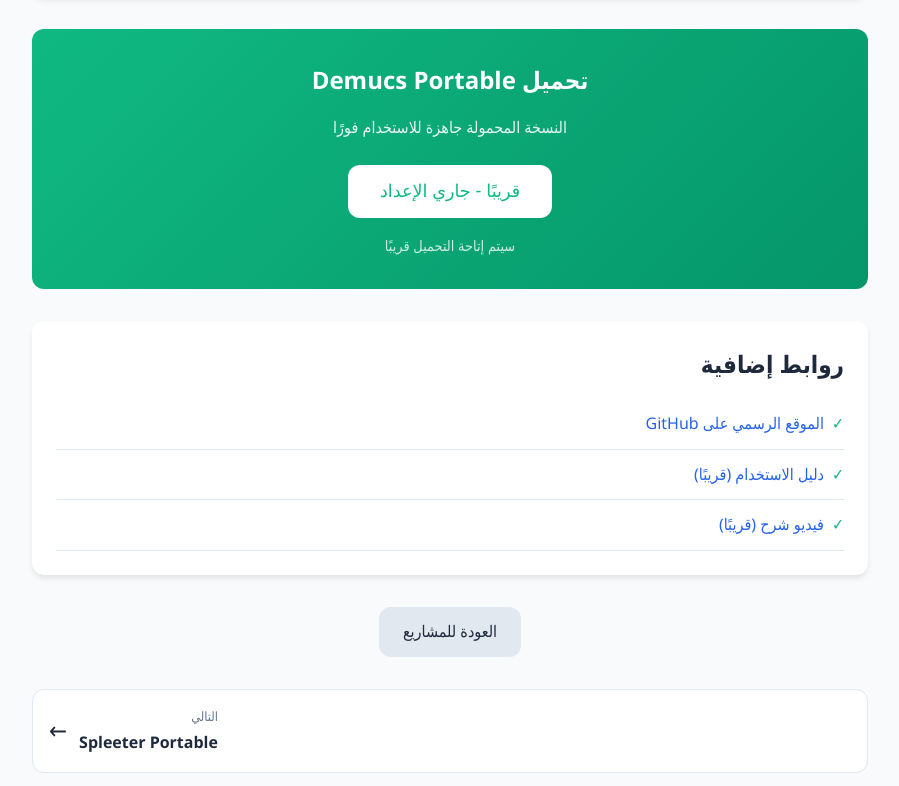
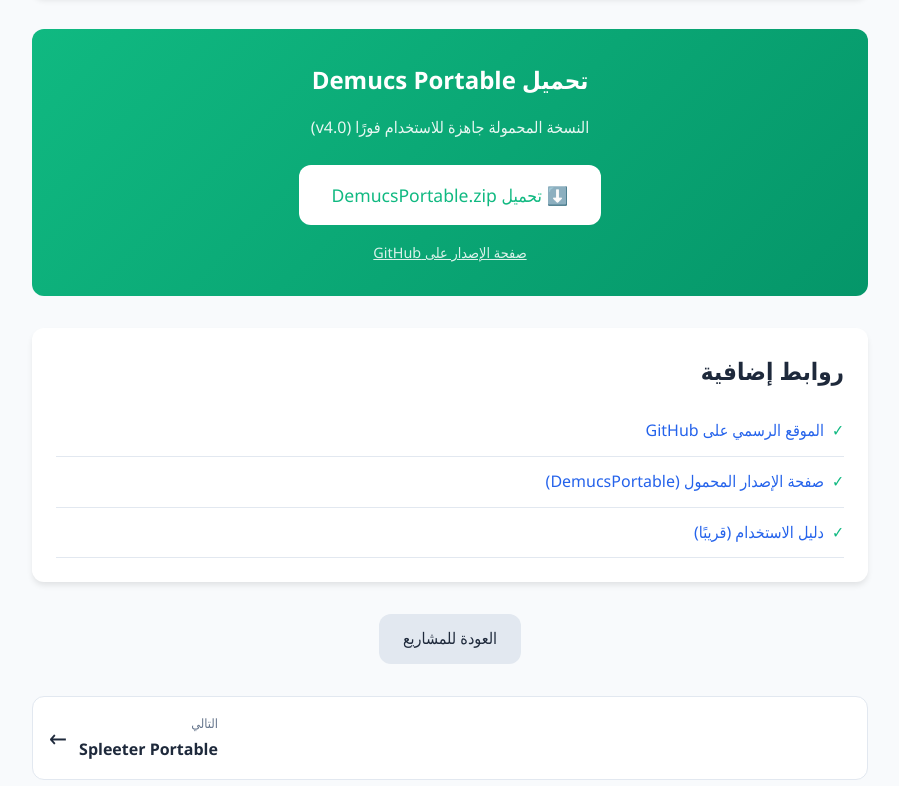
Before and after one commit to medhathamam/portable, a plain HTML site: page projects/demucs/index.html in a window 1280 px wide. Shown: the part 1714-2500 px from the top of the page, without its empty margins (190-1089 px from the left). Drawn offline with Linux system fonts and the light colour scheme; files whose address does not match are found by name.

Commit message:
Update project status and download links in index.html

```diff
--- a/projects/demucs/index.html
+++ b/projects/demucs/index.html
@@ -47,6 +47,7 @@
             <ul class="navbar-menu">
                 <li><a href="../../index.html">الرئيسية</a></li>
                 <li><a href="../index.html">المشاريع</a></li>
+                <li><a href="../../releases/index.html">الإصدارات</a></li>
                 <li><a href="../../categories/audio.html">الصوت</a></li>
                 <li><a href="../../categories/ai.html">الذكاء الاصطناعي</a></li>
             </ul>
@@ -61,7 +62,7 @@
             <h1>Demucs Portable</h1>
             <div class="project-meta">
                 <span>التصنيف: الصوت</span>
-                <span>الحالة: قريبًا</span>
+                <span>الحالة: جاهز للتحميل</span>
                 <span>الإصدار: v4.0</span>
             </div>
         </div>
@@ -120,13 +121,13 @@
         <div class="download-section">
             <h2>تحميل Demucs Portable</h2>
             <p style="margin-bottom: 1.5rem; opacity: 0.9;">
-                النسخة المحمولة جاهزة للاستخدام فورًا
+                النسخة المحمولة جاهزة للاستخدام فورًا (v4.0)
             </p>
-            <button class="btn" style="background: white; color: var(--secondary-color); font-size: 1.1rem; padding: 1rem 2rem;" disabled>
-                قريبًا - جاري الإعداد
-            </button>
-            <p style="margin-top: 1rem; font-size: 0.9rem; opacity: 0.8;">
-                سيتم إتاحة التحميل قريبًا
+            <a href="https://github.com/medhathamam/portable/releases/download/DemucsPortable/DemucsPortable.zip" class="btn" style="background: white; color: var(--secondary-color); font-size: 1.1rem; padding: 1rem 2rem; display: inline-block; text-decoration: none;">
+                ⬇️ تحميل DemucsPortable.zip
+            </a>
+            <p style="margin-top: 1rem; font-size: 0.9rem; opacity: 0.85;">
+                <a href="https://github.com/medhathamam/portable/releases/tag/DemucsPortable" target="_blank" style="color: inherit; text-decoration: underline;">صفحة الإصدار على GitHub</a>
             </p>
         </div>
 
@@ -135,8 +136,8 @@
             <h2>روابط إضافية</h2>
             <ul class="feature-list">
                 <li><a href="https://github.com/facebookresearch/demucs" target="_blank">الموقع الرسمي على GitHub</a></li>
+                <li><a href="https://github.com/medhathamam/portable/releases/tag/DemucsPortable" target="_blank">صفحة الإصدار المحمول (DemucsPortable)</a></li>
                 <li><a href="#" target="_blank">دليل الاستخدام (قريبًا)</a></li>
-                <li><a href="#" target="_blank">فيديو شرح (قريبًا)</a></li>
             </ul>
         </div>
 
```
